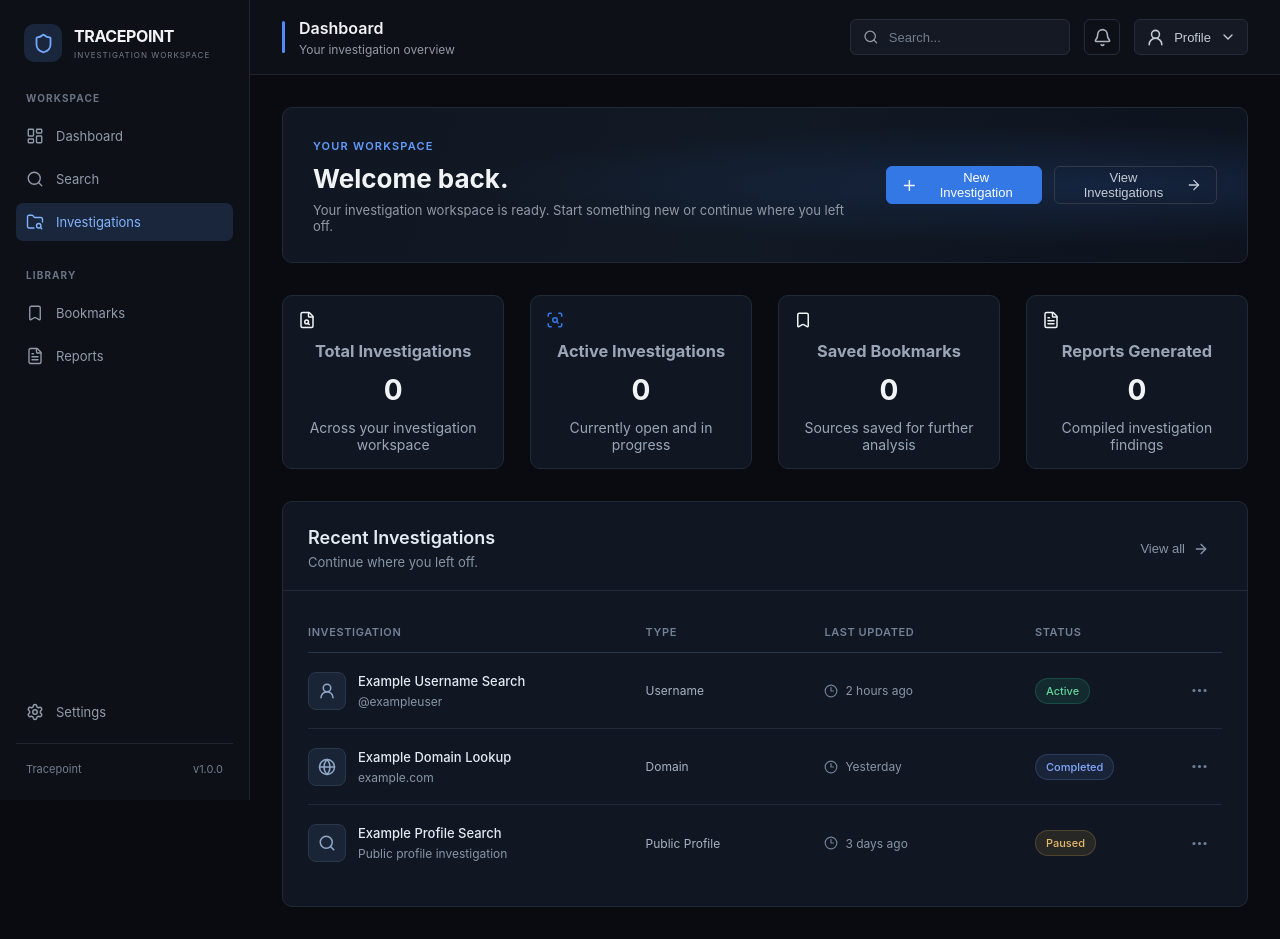
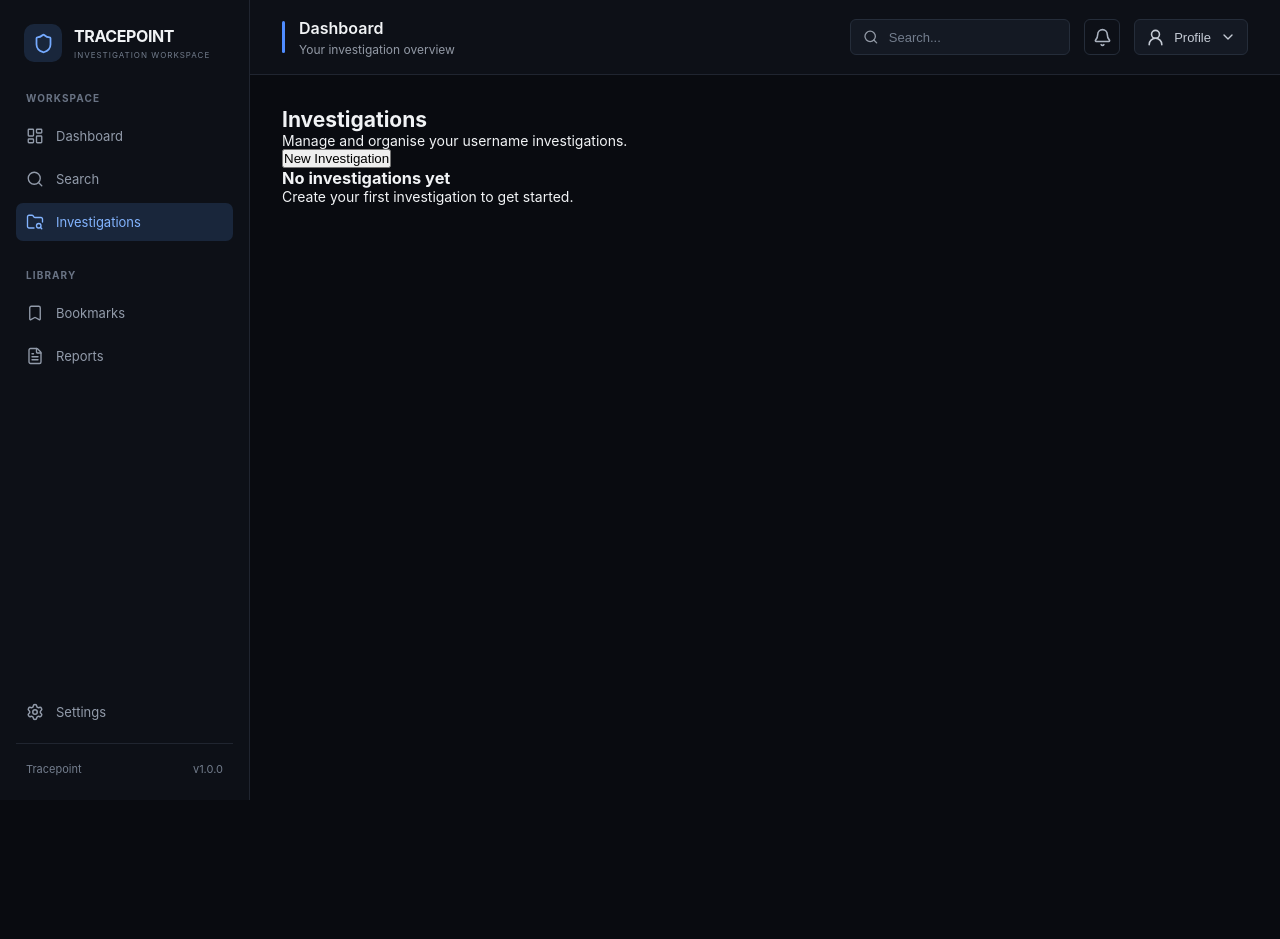
Before and after one commit to reubqnL/TRACEPOINT, a React (Vite) app: page / in a window 1280 px wide. Both pictures are taken after a click on the button "Investigations". After the commit the page ends 800 px from the top, so only its background shows below. Built offline with nearby package versions, Linux system fonts and the light colour scheme.

Commit message:
refactor: remove dummy investigations and add empty state

```diff
--- a/src/App.tsx
+++ b/src/App.tsx
@@ -2,9 +2,12 @@ import { useState } from "react";
 
 import Sidebar from "./components/layout/Sidebar";
 import Topbar from "./components/layout/Topbar";
+
 import WelcomeSection from "./components/dashboard/WelcomeSection";
 import StatsCards from "./components/dashboard/StatsCards";
 import RecentInvestigations from "./components/dashboard/RecentInvestigations";
+
+import Investigations from "./pages/Investigations/Investigations";
 
 function App() {
     const [activePage, setActivePage] = useState("Dashboard");
@@ -13,15 +16,29 @@ function App() {
         <div className="app">
             <Sidebar
                 activePage={activePage}
-                setActivePage={setActivePage} />
+                setActivePage={setActivePage}
+            />
 
             <div className="app-content">
                 <Topbar />
 
                 <main className="app-main">
-                    <WelcomeSection />
-                    <StatsCards />
-                    <RecentInvestigations />
+                    {activePage === "Dashboard" && (
+                        <>
+                            <WelcomeSection />
+                            <StatsCards />
+                            <RecentInvestigations />
+                        </>
+                    )}
+
+                    {activePage === "Investigations" && (
+                        <Investigations />
+                    )}
+
+                    {activePage !== "Dashboard" &&
+                        activePage !== "Investigations" && (
+                            <h2>{activePage} page coming soon</h2>
+                        )}
                 </main>
             </div>
         </div>
--- a/src/components/dashboard/RecentInvestigations.tsx
+++ b/src/components/dashboard/RecentInvestigations.tsx
@@ -1,3 +1,5 @@
+// currently just an example of what it should look like in the future
+
 import {
     ArrowRight,
     Globe,
--- a/src/pages/Investigations/Investigations.tsx
+++ b/src/pages/Investigations/Investigations.tsx
@@ -1,33 +1,19 @@
 import { useState } from "react";
-
-const investigations = [
-    {
-        name: "Discord username",
-        status: "Active",
-        date: "6 November 2026"
-    },
-    {
-        name: "GitHub profile",
-        status: "Completed",
-        date: "5 November 2026"
-    },
-    {
-        name: "Reddit username",
-        status: "Active",
-        date: "4 November 2026"
-    }
-];
 
 function Investigations() {
 
+    // controls whether the input field is displayed
     const [showMessage, setShowMessage] = useState(false);
+
+    // then store what the user types into the input
     const [investigationName, setInvestigationName] = useState("");
 
     return (
         <section className="investigations-container">
+
             <div className="text">
                 <h2 className="title">Investigations</h2>
-                <p>Lorem</p>
+                <p>Manage and organise your username investigations.</p>
             </div>
 
             <div className="button">
@@ -45,16 +31,13 @@ function Investigations() {
                 )}
             </div>
 
+            {/* Empty state displayed when there are no investigations */}
             <div className="investigations-list">
-                {investigations.map((investigation) => {
-                    return (
-                        <div className="investigation-card" key={investigation.name}>
-                            <h3>{investigation.name}</h3>
-                            <p>{investigation.status}</p>
-                            <p>{investigation.date}</p>
-                        </div>
-                    );
-                })}
+
+                <div className="investigations-empty">
+                    <h3>No investigations yet</h3>
+                    <p>Create your first investigation to get started.</p>
+                </div>
             </div>
         </section>
     );
--- a/src/styles/main.scss
+++ b/src/styles/main.scss
@@ -3,6 +3,7 @@
 @use "./components/welcome-section";
 @use "./components/stats-cards";
 @use "./components/recent-investigations";
+@use "./pages/investigations";
 
 /* Global reset */
 * {
```
Also changed, not shown: src/styles/pages/_investigations.scss (added), 1 other file (tests, documents, lock files or other folders).
